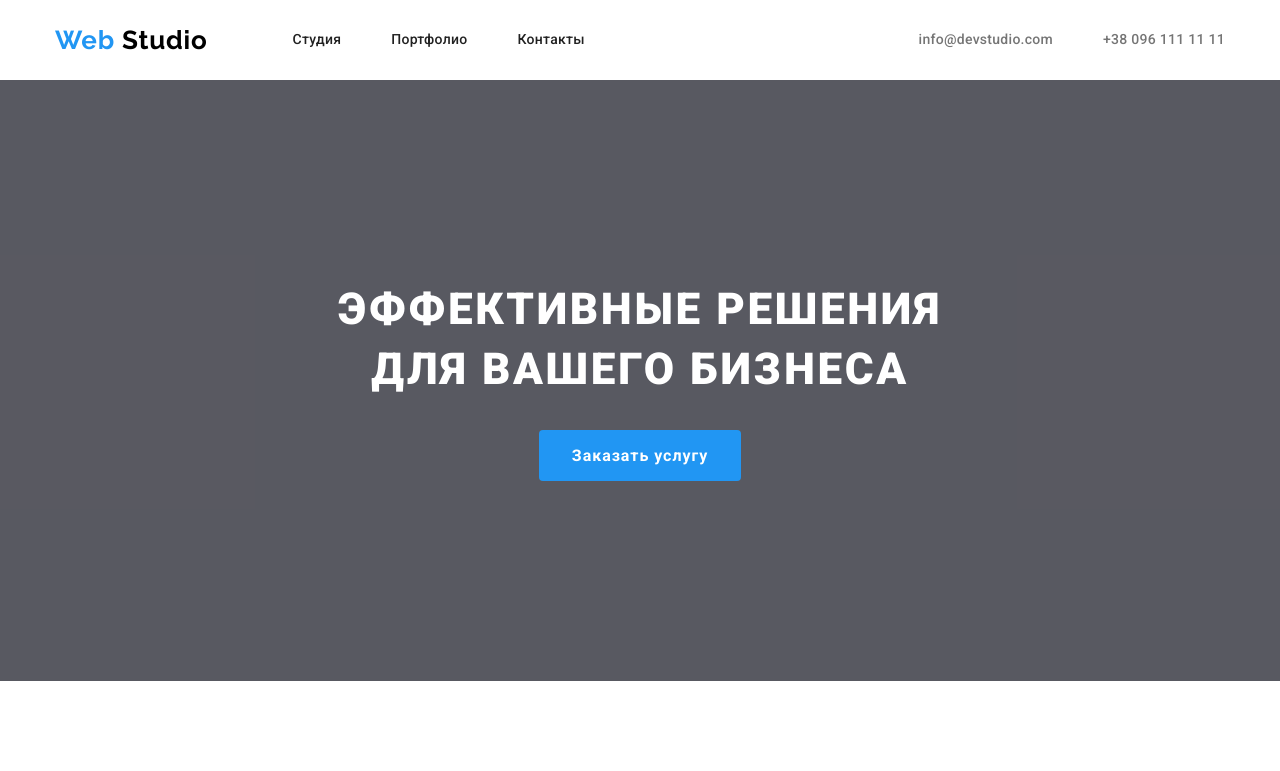
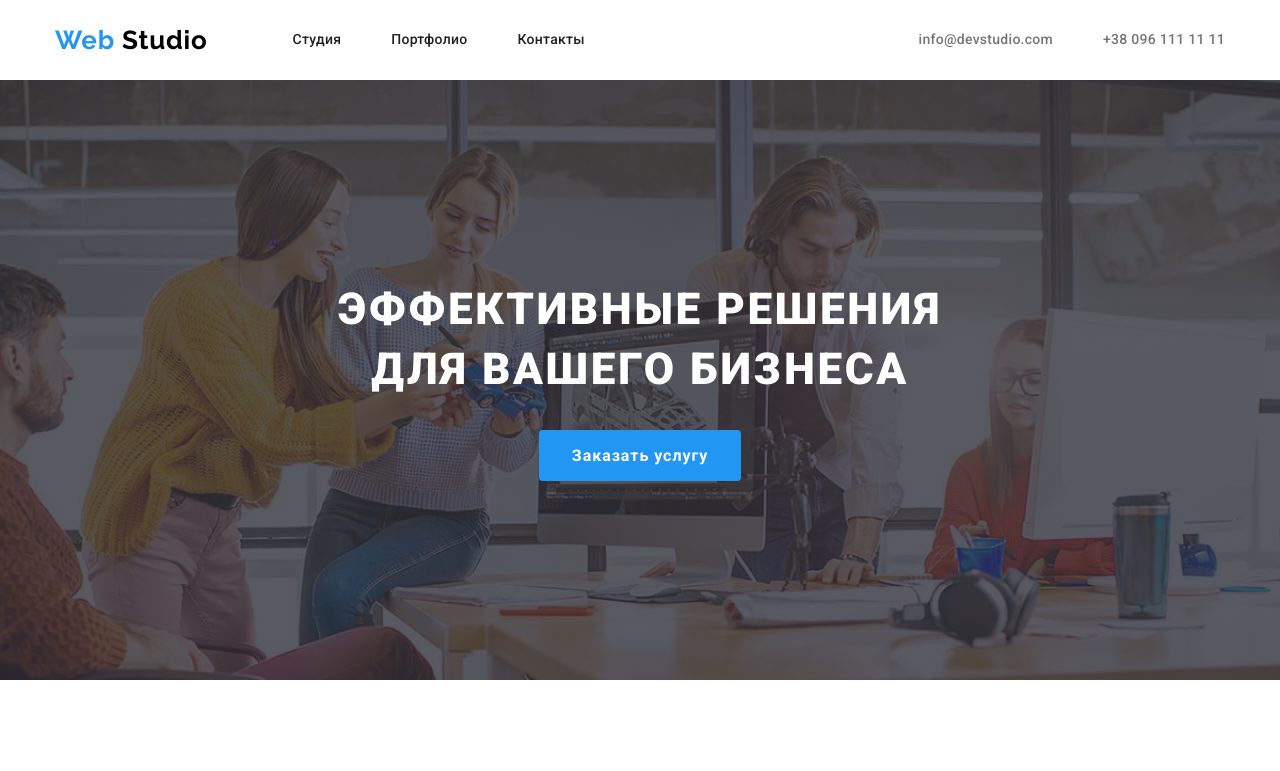
Before and after one commit to Nataliia333/goit-markup-hw-04, a plain HTML site: page index.html in a window 1280 px wide. Shown: the top 771 px of the page. Drawn offline with Linux system fonts and the light colour scheme.

Commit message:
Оформила зображення в секції Hero

```diff
--- a/css/styles.css
+++ b/css/styles.css
@@ -133,10 +133,24 @@ display: flex;
 color: var(--text-light-theme-color);}
 
 /* Hero section*/
-.hero{
+.hero {
 padding-top: 200px;
 padding-bottom: 200px;
-background: rgba(47, 48, 58, 0.8);
+
+  max-width: 1600px;
+  height: 600px;
+  margin-left: auto;
+  margin-right: auto;
+  background-image: linear-gradient(
+      to right,
+      rgba(47, 48, 58, 0.8),
+      rgba(47, 48, 58, 0.8)
+    ),
+    url("../images/header-img-opt.jpg");
+
+  background-repeat: no-repeat;
+  background-position: center;
+  background-size: cover;
 }
 
 .hero-title {
@@ -152,7 +166,6 @@ text-align: center;
 letter-spacing: 0.06em;
 text-transform: uppercase;
 color: var(--title-dark-theme-color);
-/*color: rgba(47, 48, 58, 0.8);*/
 }
 
 .hero-button{
```
